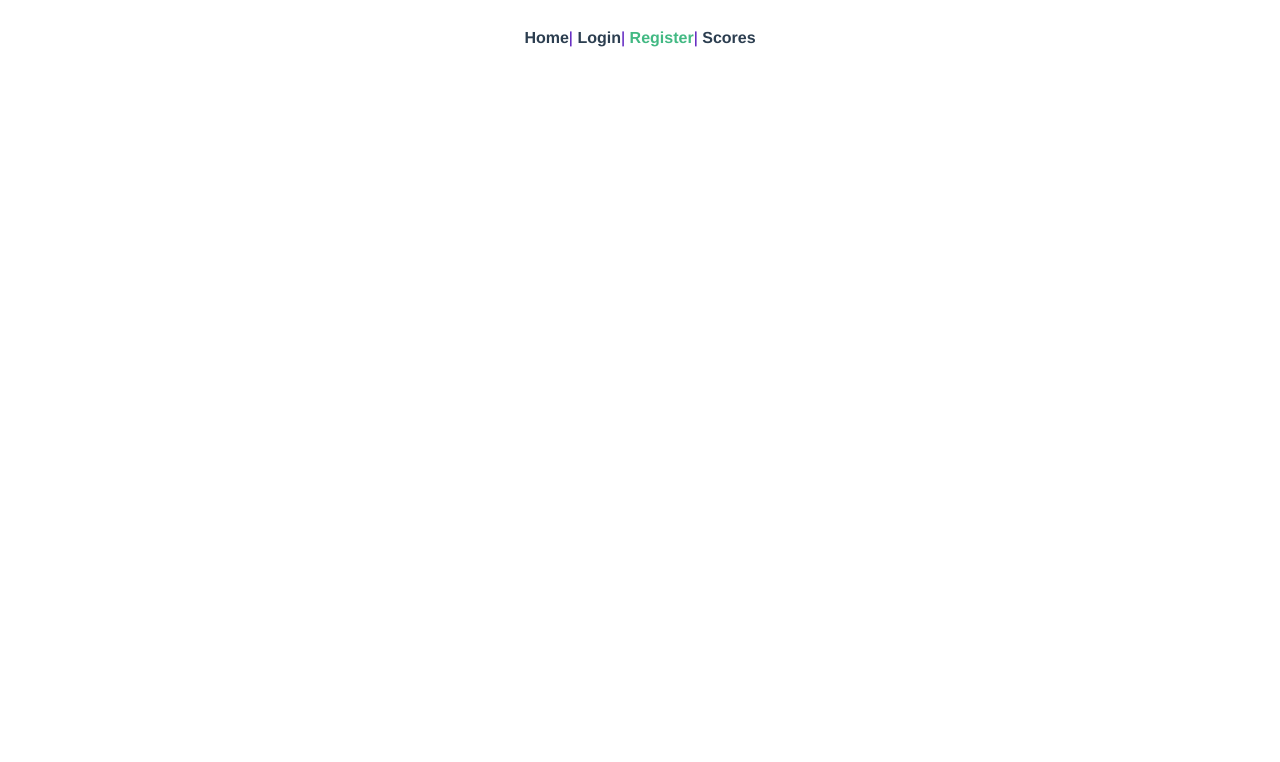
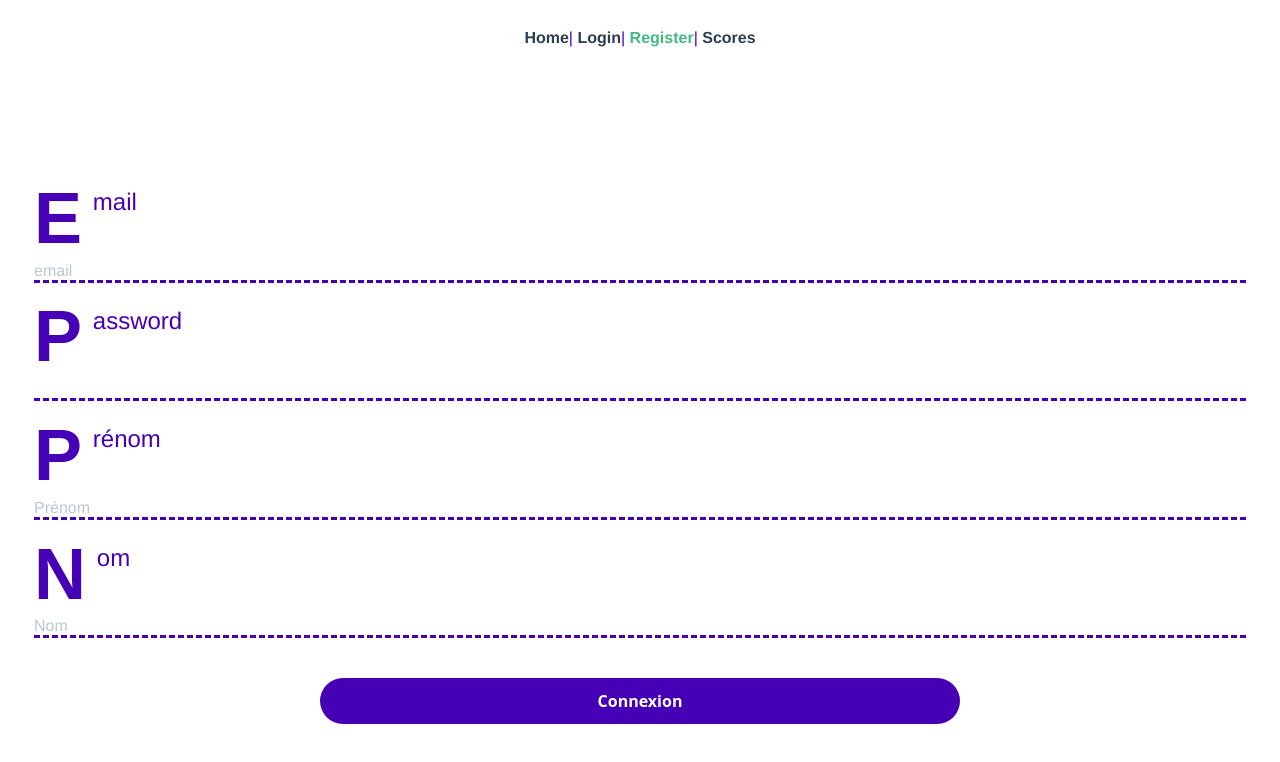
Before and after one commit to YamShadow/Stack-MEVM, a Vue app in the folder pwa/: page /register in a window 1280 px wide. Shown: the top 762 px of the page. Built offline with nearby package versions, Linux system fonts and the light colour scheme.

Commit message:
Feat(Register): Implement route

```diff
--- a/pwa/src/router.js
+++ b/pwa/src/router.js
@@ -2,6 +2,7 @@
 import Router from 'vue-router'
 import Home from './views/Home.vue'
 import Login from './views/Login.vue'
+import Inscription from './views/Inscription.vue'
 
 Vue.use(Router)
 
@@ -17,6 +18,11 @@
       path: '/login',
       name: 'login',
       component: Login
+    },
+    {
+      path: '/register',
+      name: 'register',
+      component: Inscription
     }
   ]
 })
--- a/pwa/src/views/Inscription.vue
+++ b/pwa/src/views/Inscription.vue
@@ -17,9 +17,30 @@
           <span class="open-book">
             <p class="text-2xl leading-normal">Password</p>
             <input class="my-5" v-model="password" name="password" type="password" required>
-
-            <span class="text-red" v-if="error">{{ error }}</span>
           </span>
+          <span class="open-book">
+            <p class="text-2xl leading-normal">Prénom</p>
+            <input
+              class="my-5"
+              name="first_name"
+              v-model="first_name"
+              placeholder="Prénom"
+              type="text"
+              required
+            >
+          </span>
+          <span class="open-book">
+            <p class="text-2xl leading-normal">Nom</p>
+            <input
+              class="my-5"
+              name="last_name"
+              v-model="last_name"
+              placeholder="Nom"
+              type="text"
+              required
+            >
+          </span>
+          <span class="text-red" v-if="error">{{ error }}</span>
         </div>
         <SubmitRound text="Connexion" white></SubmitRound>
       </form>
@@ -55,24 +76,25 @@
           last_name: this.last_name
         })
         .then(response => {
-          if (response.status == 201) {
-            this.$store.dispatch("storeUserId", {
-              userID: response.data.id
+          console.log(response);
+          if (response.status == 200) {
+            //201
+            this.$store.dispatch("storeUser", {
+              user: response.data.data
             });
 
             this.axios
               .post("/api/auth/login", {
                 email: this.email,
-                password: this.password,
-                remember_me: true
+                password: this.password
               })
               .then(response => {
-                localStorage.setItem("token", response.data.access_token);
+                localStorage.setItem("token", response.data.token);
 
                 this.axios.defaults.headers.common = {
                   "X-Requested-With": "XMLHttpRequest",
                   "Content-Type": "application/json",
-                  Authorization: `Bearer ${response.data.access_token}`
+                  Authorization: `Bearer ${response.data.token}`
                 };
 
                 this.$router.push("/");
@@ -83,7 +105,7 @@
           }
         })
         .catch(errors => {
-          this.error = "Email déjà utilisé ou mots de passes non identiques";
+          this.error = "Email déjà utilisé";
         });
     }
   }
```
